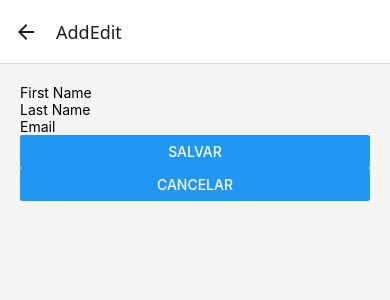
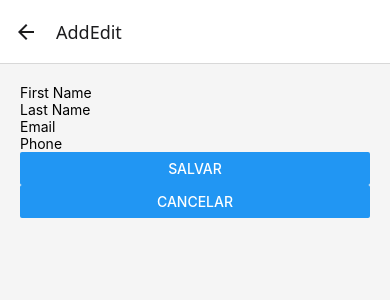
Before and after one commit to LeoFerreira07/MeuCrud, a React Native app: screen /AddEdit in a window 390 px wide. Shown: the top 300 px of the page. Built offline with nearby package versions, Linux system fonts and the light colour scheme; no server answers.

Commit message:
feat: adicionar campo phone ao CRUD (Junior - Desafio 1)

```diff
--- a/database.json
+++ b/database.json
@@ -4,7 +4,8 @@
       "id": 1,
       "firstName": "Rafael",
       "lastName": "Cruz",
-      "email": "rafael@email.com.br"
+      "email": "rafael@email.com.br",
+      "phone": "(11) 99999-0000"
     }
   ]
 }
--- a/src/screens/AddEditScreen.js
+++ b/src/screens/AddEditScreen.js
@@ -11,9 +11,10 @@
   const [firstName, setFirstName] = useState(person?.firstName || "");
   const [lastName,  setLastName]  = useState(person?.lastName  || "");
   const [email,     setEmail]     = useState(person?.email     || "");
+  const [phone,     setPhone]     = useState(person?.phone     || "");
 
   async function save() {
-    const data = { firstName, lastName, email };
+    const data = { firstName, lastName, email, phone };
 
     if (person) {
       // modo edição: atualiza a pessoa existente
@@ -43,6 +44,11 @@
         value={email}
         onChangeText={setEmail}
       />
+      <TextInput
+        placeholder="Phone"
+        value={phone}
+        onChangeText={setPhone}
+      />
       <Button title="Salvar" onPress={save} />
       <Button title="Cancelar" onPress={() => navigation.goBack()} />
     </View>
--- a/src/screens/CardPersonal.js
+++ b/src/screens/CardPersonal.js
@@ -12,6 +12,7 @@
           {item.firstName} {item.lastName}
         </Text>
         <Text style={styles.email}>{item.email}</Text>
+        <Text style={styles.phone}>{item.phone}</Text>
       </View>
 
       {/* Botões de ação */}
--- a/src/styles/styles.js
+++ b/src/styles/styles.js
@@ -25,6 +25,10 @@
   email: {
     fontSize: 10
   },
+  phone: {
+    fontSize: 10,
+    color: "#666"
+  },
   button: {
     padding: 10,
     backgroundColor: "#4CAF50",
```
